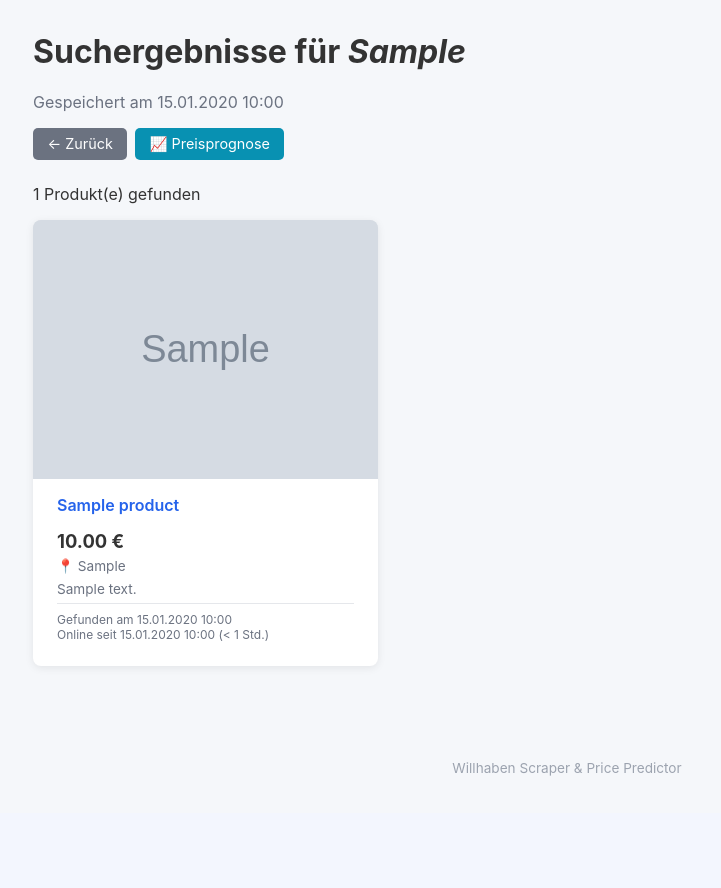
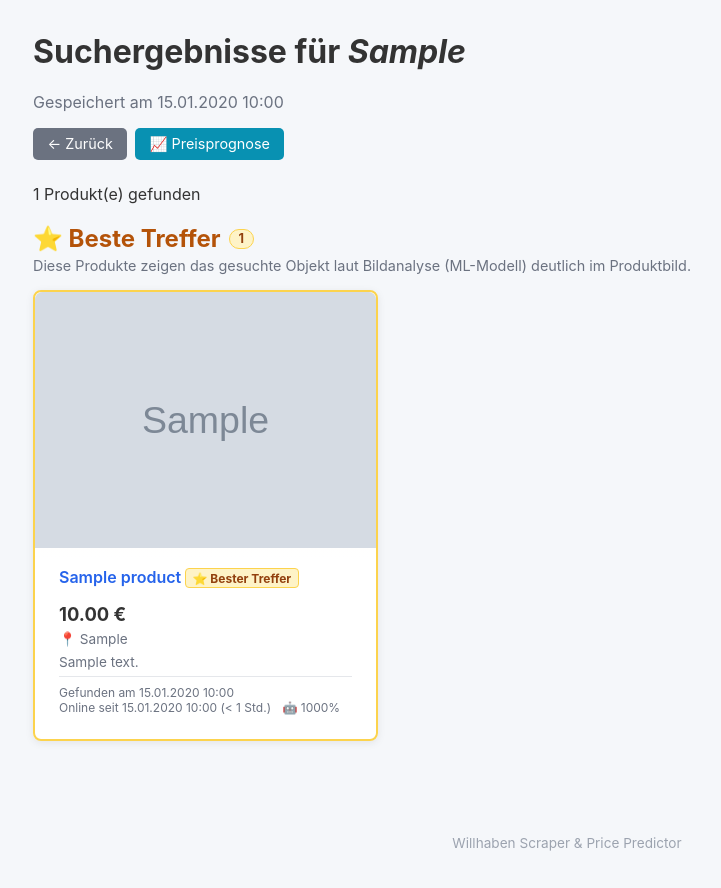
Before and after one commit to kskgwyw-mij/scraper, a Flask app: page /scraper/products/1 in a window 1280 px wide. Shown: the part 50-938 px from the top of the page, without its empty margins (73-794 px from the left). Before the commit the page ends 826 px from the top, so only its background shows below. Run offline with Flask 3, Linux system fonts and the light colour scheme; tables that the repository leaves empty hold one stand-in row (values such as "Sample post"); grey boxes marked "Sample" are stand-in pictures.

Commit message:
add CLIP-based image-keyword ML classifier and better-results grouping
Co-authored-by: kskgwyw-mij <239110734+kskgwyw-mij@users.noreply.github.com>

```diff
--- a/app/controllers/scraper.py
+++ b/app/controllers/scraper.py
@@ -4,6 +4,7 @@ from app import db
 from app.models import SearchQuery, Product
 from app.services.willhaben_scraper import scrape_willhaben
 from app.services.price_predictor import predict_price
+from app.services.image_classifier import classify_products
 
 scraper_bp = Blueprint("scraper", __name__)
 logger = logging.getLogger(__name__)
@@ -107,6 +108,7 @@ def search():
         db.session.add(search_query)
         db.session.flush()  # get the id before adding products
 
+        products_to_classify = []
         for item in raw_products:
             product = Product(
                 search_query_id=search_query.id,
@@ -119,6 +121,19 @@ def search():
                 published_at=item.get("published_at"),
             )
             db.session.add(product)
+            products_to_classify.append(product)
+
+        # Score each product image against the search keyword.
+        # classify_products sets image_match_score and is_better_result on every
+        # product in place.  When CLIP is unavailable the call is a fast no-op
+        # and all products remain is_better_result=False.
+        classify_products(products_to_classify, keyword)
+        logger.info(
+            "Image classification done: keyword='%s', better=%d/%d",
+            keyword,
+            sum(1 for p in products_to_classify if p.is_better_result),
+            len(products_to_classify),
+        )
 
         db.session.commit()
         flash(f"Scraped {len(raw_products)} listings for '{keyword}'.", "success")
@@ -136,10 +151,16 @@ def products(search_id: int):
         .order_by(Product.price.asc().nulls_last())
         .all()
     )
+
+    better_results = [p for p in all_products if p.is_better_result]
+    other_results = [p for p in all_products if not p.is_better_result]
+
     return render_template(
         "products.html",
         search_query=search_query,
         products=all_products,
+        better_results=better_results,
+        other_results=other_results,
     )
 
 
--- a/app/models/__init__.py
+++ b/app/models/__init__.py
@@ -35,6 +35,8 @@ class Product(db.Model):
     description = db.Column(db.Text, nullable=True)
     published_at = db.Column(db.DateTime, nullable=True)
     scraped_at = db.Column(db.DateTime, default=lambda: datetime.now(timezone.utc), nullable=False)
+    image_match_score = db.Column(db.Float, nullable=True)
+    is_better_result = db.Column(db.Boolean, nullable=False, default=False)
 
     def to_dict(self):
         return {
@@ -47,6 +49,8 @@ class Product(db.Model):
             "description": self.description,
             "published_at": self.published_at.isoformat() if self.published_at else None,
             "scraped_at": self.scraped_at.isoformat() if self.scraped_at else None,
+            "image_match_score": self.image_match_score,
+            "is_better_result": self.is_better_result,
         }
 
     def __repr__(self):
--- a/app/static/css/main.css
+++ b/app/static/css/main.css
@@ -296,3 +296,60 @@ body {
   color: #9ca3af;
   font-size: .85rem;
 }
+
+/* Better Results */
+.better-results-section {
+  margin-bottom: 2rem;
+}
+
+.better-results-title {
+  display: flex;
+  align-items: center;
+  gap: 0.5rem;
+  color: #b45309;
+  margin-bottom: 0.25rem;
+}
+
+.better-results-badge {
+  background: #fef3c7;
+  color: #92400e;
+  border: 1px solid #fcd34d;
+  border-radius: 999px;
+  font-size: 0.8rem;
+  font-weight: 700;
+  padding: 0.1rem 0.55rem;
+}
+
+.better-results-description {
+  margin: 0 0 1rem;
+  font-size: 0.9rem;
+}
+
+.better-result-card {
+  border: 2px solid #fcd34d;
+  background: linear-gradient(to bottom, #fffbeb 0%, #fff 60%);
+}
+
+.better-result-label {
+  display: inline-block;
+  font-size: 0.75rem;
+  font-weight: 700;
+  color: #92400e;
+  background: #fef3c7;
+  border: 1px solid #fcd34d;
+  border-radius: 4px;
+  padding: 0.1rem 0.4rem;
+  margin-top: 0.25rem;
+}
+
+.image-score {
+  display: inline-block;
+  margin-left: 0.5rem;
+  font-size: 0.75rem;
+  color: #6b7280;
+}
+
+.other-results-title {
+  color: #4b5563;
+  margin-bottom: 1rem;
+}
--- a/app/templates/products.html
+++ b/app/templates/products.html
@@ -14,8 +14,79 @@
 
 {% if products %}
 <p>{{ products | length }} Produkt(e) gefunden</p>
+
+{# ── Better Results section ──────────────────────────────────────────────── #}
+{% if better_results %}
+<section class="better-results-section">
+  <h2 class="better-results-title">
+    ⭐ Beste Treffer
+    <span class="better-results-badge">{{ better_results | length }}</span>
+  </h2>
+  <p class="better-results-description text-muted">
+    Diese Produkte zeigen das gesuchte Objekt laut Bildanalyse (ML-Modell) deutlich im Produktbild.
+  </p>
   <div class="product-grid">
-  {% for product in products %}
+    {% for product in better_results %}
+    <div class="product-card card better-result-card">
+      {% if product.image_url %}
+      <div class="product-card__image-wrapper">
+        {% if product.url %}
+          <a href="{{ product.url }}" target="_blank" rel="noopener noreferrer" class="product-image-link">
+            <img src="{{ product.image_url }}" alt="{{ product.title }}" class="product-image" loading="lazy" />
+          </a>
+        {% else %}
+          <img src="{{ product.image_url }}" alt="{{ product.title }}" class="product-image" loading="lazy" />
+        {% endif %}
+      </div>
+      {% endif %}
+      <div class="product-card__header">
+        {% if product.url %}
+          <a href="{{ product.url }}" target="_blank" rel="noopener noreferrer" class="product-title">
+            {{ product.title }}
+          </a>
+        {% else %}
+          <span class="product-title">{{ product.title }}</span>
+        {% endif %}
+        <span class="better-result-label">⭐ Bester Treffer</span>
+      </div>
+      <div class="product-card__body">
+        <p class="product-price">
+          {% if product.price is not none %}
+            <strong>{{ "%.2f"|format(product.price) }} €</strong>
+          {% else %}
+            <span class="text-muted">Preis nicht verfügbar</span>
+          {% endif %}
+        </p>
+        {% if product.location %}
+          <p class="product-location">📍 {{ product.location }}</p>
+        {% endif %}
+        {% if product.description %}
+          <p class="product-description text-muted">{{ product.description[:150] }}{% if product.description | length > 150 %}…{% endif %}</p>
+        {% endif %}
+      </div>
+      <div class="product-card__footer text-muted">
+        Gefunden am {{ product.scraped_at.strftime('%d.%m.%Y %H:%M') }}
+        {{ online_duration(product) }}
+        {% if product.image_match_score is not none %}
+        <span class="image-score" title="Bild-Keyword-Ähnlichkeit (CLIP)">
+          🤖 {{ "%.0f"|format(product.image_match_score * 100) }}%
+        </span>
+        {% endif %}
+      </div>
+    </div>
+    {% endfor %}
+  </div>
+</section>
+{% endif %}
+
+{# ── Other Results section ────────────────────────────────────────────────── #}
+{% if other_results %}
+<section class="other-results-section">
+  {% if better_results %}
+  <h2 class="other-results-title">Weitere Ergebnisse</h2>
+  {% endif %}
+  <div class="product-grid">
+    {% for product in other_results %}
     <div class="product-card card">
       {% if product.image_url %}
       <div class="product-card__image-wrapper">
@@ -59,6 +130,9 @@
     </div>
     {% endfor %}
   </div>
+</section>
+{% endif %}
+
 {% else %}
 <p class="text-muted">Keine Produkte für diese Suche gefunden.</p>
 {% endif %}
--- a/pyproject.toml
+++ b/pyproject.toml
@@ -11,6 +11,7 @@ dependencies = [
     "lxml>=6.0.2",
     "numpy>=2.4.3",
     "pandas>=3.0.1",
+    "Pillow>=10.0.0",
     "pytest>=9.0.2",
     "pytest-flask>=1.3.0",
     "requests>=2.32.5",
--- a/requirements.txt
+++ b/requirements.txt
@@ -6,5 +6,6 @@ lxml>=5.1.0
 scikit-learn>=1.4.0
 pandas>=2.2.0
 numpy>=1.26.0
+Pillow>=10.0.0
 pytest>=8.0.0
 pytest-flask>=1.3.0
```
Also changed, not shown: app/__init__.py (+18 -4 lines), app/services/image_classifier.py (added, +139 -0 lines), tests/test_image_classifier.py (added, +235 -0 lines). Lines whose indentation alone changed are shown as unchanged.
